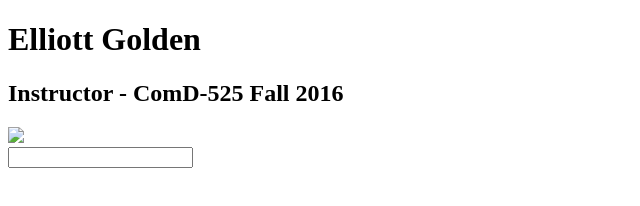
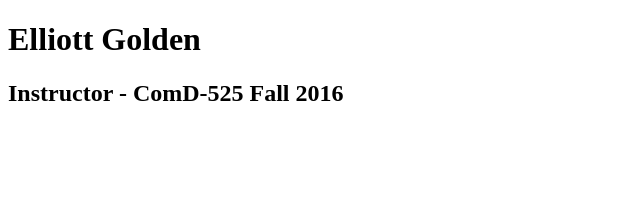
Before and after one commit to simplecircle/simplecircle, a plain HTML site: page index.html in a window 1280 px wide. Shown: the whole page, without its empty margins (0-640 px from the left). Drawn offline with Linux system fonts and the light colour scheme.

```diff
--- a/index.html
+++ b/index.html
@@ -2,17 +2,11 @@
 <html>
     <body>
         <head>
-
+           <title>Comd-525</title>
         </head>
         <header>
             <h1>Elliott Golden</h1>
             <h2>Instructor - ComD-525 Fall 2016</h2>
-
-          <img src="images/lougle-logo.png" />
-          <form>
-              <input type="text">
-          </form>
-
         </header>
 
     </body>
```
Also changed, not shown: search-page/images/eg_avatar.jpg (added), search-page/images/lougle-logo.png (added).
